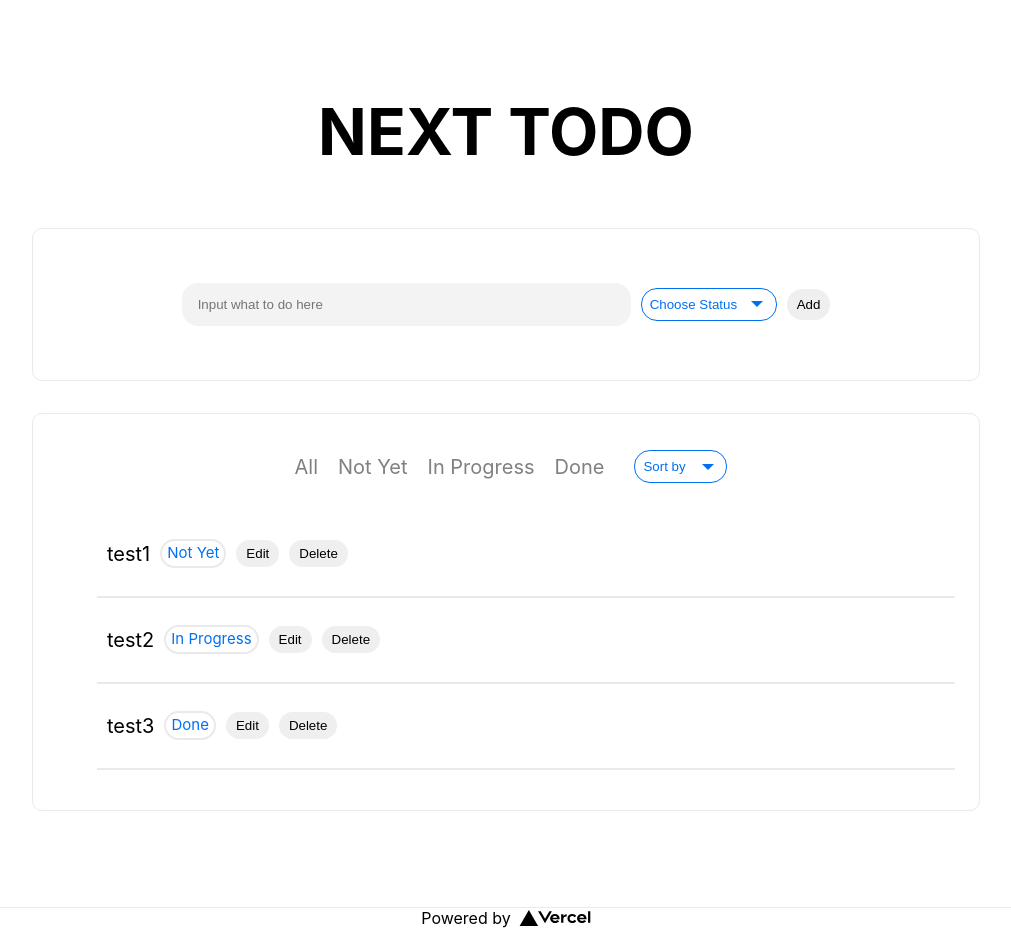
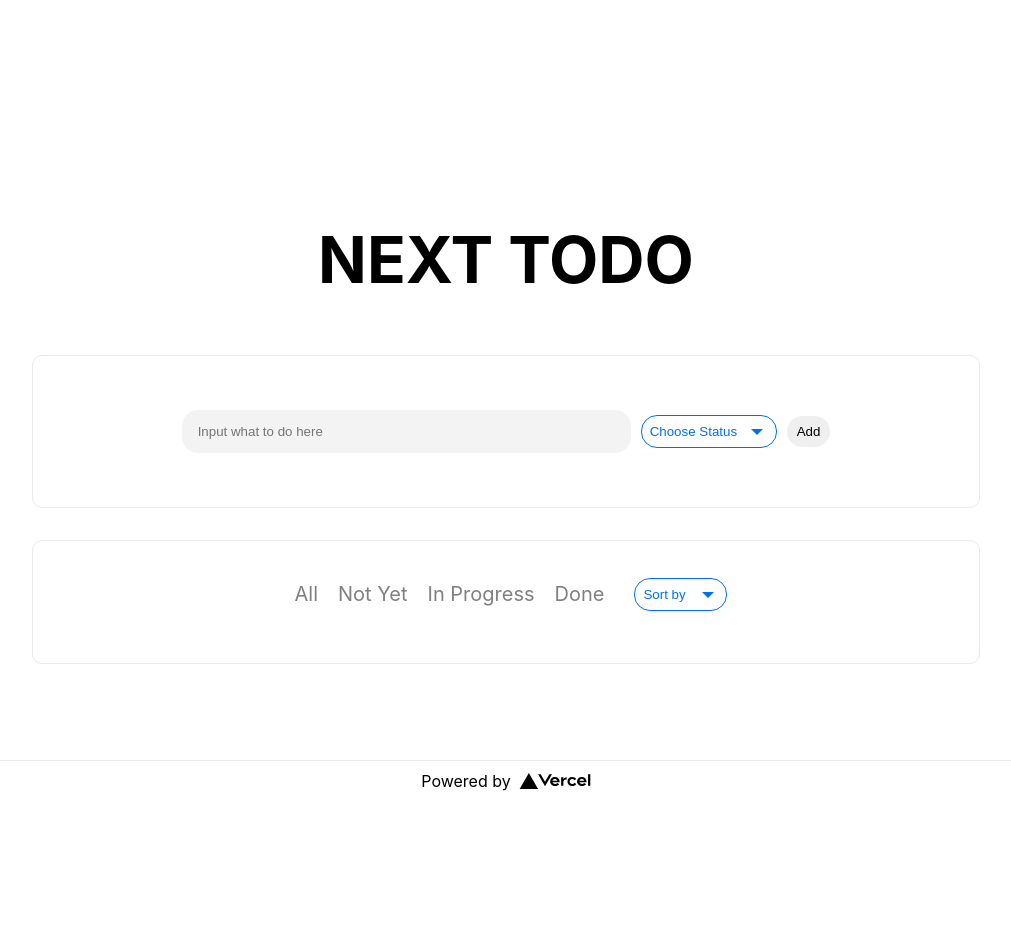
Before and after one commit to hirooutdoor/next-todo2, a Next.js app: page / in a window 1280 px wide. Shown: the whole page, without its empty margins (134-1145 px from the left). After the commit the page ends 800 px from the top, so only its background shows below. Built offline with nearby package versions, Linux system fonts and the light colour scheme.

Commit message:
fix: add currentTodo state

```diff
--- a/components/button/TodoState.tsx
+++ b/components/button/TodoState.tsx
@@ -3,15 +3,21 @@ import styles from 'styles/Pulldown.module.css'
 type Props = {
   todoStatus: string
   onChangeTodoStatus: (e: React.ChangeEvent<HTMLSelectElement>) => void;
+  onChangeEditStatus: React.ChangeEventHandler<HTMLSelectElement>
+  isEditing: boolean
+  currentTodo: {
+    title: string
+    status: string
+  }
 }
 
 export const TodoState: React.FC<Props> = (props) => {
-  const { todoStatus, onChangeTodoStatus } = props
+  const { todoStatus, onChangeTodoStatus, onChangeEditStatus, currentTodo, isEditing } = props
 
   return (
     <>
       <div className={`${styles.select} ${styles.menu}`}>
-        <select value={todoStatus} onChange={onChangeTodoStatus} required>
+        <select value={isEditing ? currentTodo.status: todoStatus} onChange={isEditing? onChangeEditStatus :onChangeTodoStatus} required>
           <option value="" hidden>
             Choose Status
           </option>
--- a/components/form/EditForm.tsx
+++ b/components/form/EditForm.tsx
@@ -7,32 +7,33 @@ type Props = {
   onClickCancel: (index: number) => void
   onClickSubmit: (index: number) => void
   newTitle: string;
-  todo: {
+  currentTodo: {
     title: string
     status: string
   }
+  isEditing: boolean
 }
 
 export const EditForm: React.FC<Props> = (props) => {
   const {
-    todo,
+    currentTodo,
     onChangeEditTitle,
     onChangeEditStatus,
     onClickCancel,
     onClickSubmit,
-    newTitle
+    isEditing
   } = props
   return (
     <>
       <input
         className={styles.input_edit}
-        value={newTitle}
+        value={currentTodo.title}
         // value={todo.title}
         type="text"
         onChange={onChangeEditTitle}
       />
       <div className={styles.pull_down}>
-        <TodoState onChangeEditStatus={onChangeEditStatus}/>
+        <TodoState onChangeEditStatus={onChangeEditStatus} currentTodo={currentTodo} isEditing={isEditing}/>
       </div>
       <button className={styles.edit_button} onClick={() => onClickCancel}>
         Cancel
--- a/components/todo/TodoList.tsx
+++ b/components/todo/TodoList.tsx
@@ -13,7 +13,6 @@ type Props = {
   onClickSubmit: (index: number) => void
   onChangeEditTitle: (e: React.ChangeEvent<HTMLInputElement>) => void
   onChangeEditStatus:React.ChangeEventHandler<HTMLSelectElement>
-  newTitle: string
   isEditing: boolean
 }
 
@@ -24,19 +23,13 @@ export const TodoList: React.FC<Props> = (props) => {
     onClickEdit,
     onClickCancel,
     onClickSubmit,
-    newTitle,
     isEditing,
     onChangeEditTitle,
     onChangeEditStatus
   } = props
 
-  // const onClickEdit = () => {
-  //   setEditing(true);
-  // }
-
   return (
     <>
-      {/* Add Conditional Rendering */}
       <ul>
         {todos.map((todo, index) => {
           return (
@@ -47,8 +40,8 @@ export const TodoList: React.FC<Props> = (props) => {
                   onClickSubmit={() => onClickSubmit(index)}
                   onChangeEditTitle={onChangeEditTitle}
                   onChangeEditStatus={onChangeEditStatus}
-                  todo={todo}
-                  newTitle={newTitle}
+                  isEditing={isEditing}
+
                 />
               ) : (
                 <>
--- a/pages/index.tsx
+++ b/pages/index.tsx
@@ -14,29 +14,24 @@ type TodoType = {
 }
 
 export default function Home() {
-  const [isEditing, setIsEditing] = useState<boolean>(false)
-  const [todos, setTodos] = useState<Array<TodoType>>([
-    {
-      title: 'test1',
-      status: 'Not Yet'
-    },
-    {
-      title: 'test2',
-      status: 'In Progress'
-    },
-    {
-      title: 'test3',
-      status: 'Done'
-    },
-  ])
+  const [todos, setTodos] = useState<Array<TodoType>>([])
   const [inputTodo, setInputTodo] = useState<string>('')
   const [todoStatus, setTodoStatus] = useState<string>('')
-  const [newTitle, setNewTitle] = useState<string>('')
+  const [isEditing, setIsEditing] = useState<boolean>(false)
+  // object state to set so we know which todo item we are editing
+  // const [editTitle, setEditTitle] = useState({});
+  // const [editStatus, setEditStatus] = useState({});
+  const [currentTodo, setCurrentTodo] = useState<Array<TodoType>>([])
 
   const newTodo = {
     title: inputTodo,
     status: todoStatus
   }
+
+  // const editTodo = {
+  //   title: editTitle,
+  //   status: editStatus
+  // }
 
   const onChangeInputTodo = (e: React.ChangeEvent<HTMLInputElement>) =>
     setInputTodo(e.target.value)
@@ -45,11 +40,13 @@ export default function Home() {
     setTodoStatus(e.target.value)
 
   const onChangeEditTitle = (e: React.ChangeEvent<HTMLInputElement>) => {
-    setNewTitle(e.target.value)
+    // setEditTitle({ ...editTitle, title: e.target.value });
+    setCurrentTodo({ ...currentTodo, title: e.target.value})
   }
 
   const onChangeEditStatus = (e: React.ChangeEvent<HTMLSelectElement>) => {
-    setNewTitle(e.target.value)
+    //setEditStatus({ ...editStatus, status: e.target.value });
+    setCurrentTodo({ ...currentTodo, status: e.target.value})
   }
 
   // Add Function //
@@ -75,12 +72,10 @@ export default function Home() {
 
   // Edit Function //
   const onClickEdit = (index: number) => {
-    //alert(index) //for verification
-    const newTodos = [...todos]
-    newTodos[index].title,
-    newTodos[index].status
-    setTodos(newTodos);
+    alert(index) //for verification
     setIsEditing(true)
+    console.log(currentTodo)
+    setCurrentTodo([ ...todos, newTodo ])
   }
 
   // Cancel Function //
@@ -90,7 +85,6 @@ export default function Home() {
   }
 
   // Submit Function //
-
   const onClickSubmit = (index: number) => {
     if (!inputTodo || todoStatus === '') return
     alert(index) //for verification
@@ -143,14 +137,14 @@ export default function Home() {
           {/* List */}
           <TodoList
             todos={todos}
+            isEditing={isEditing}
             onClickDelete={onClickDelete}
             onClickEdit={onClickEdit}
             onClickCancel={onClickCancel}
             onClickSubmit={onClickSubmit}
             onChangeEditTitle={onChangeEditTitle}
             onChangeEditStatus={onChangeEditStatus}
-            isEditing={isEditing}
-            newTitle={newTitle}
+            // isEditing={isEditing}
           />
           {/* List */}
         </div>
```
